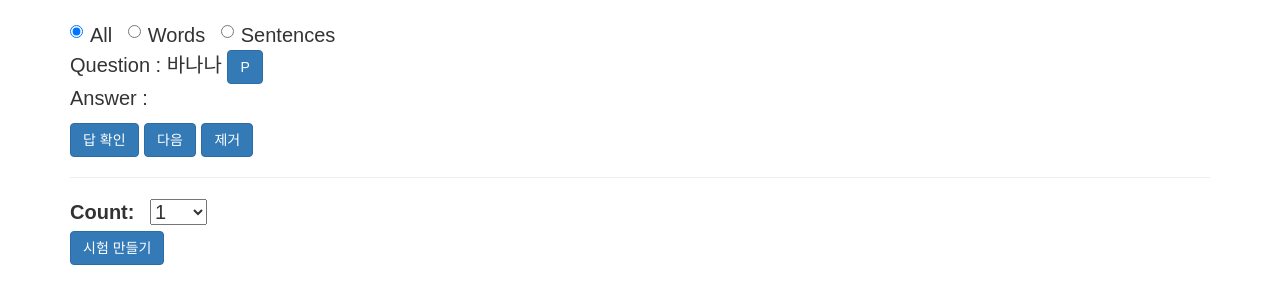
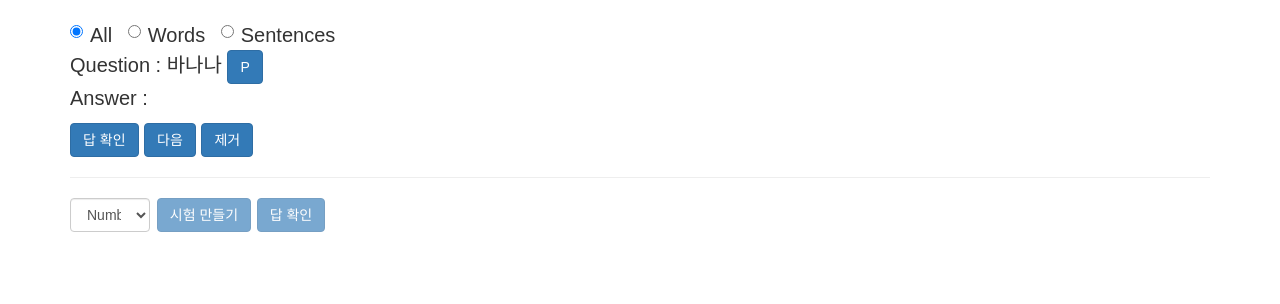
Before and after one commit to cjh5414/Memorist, a Django app: page /study/ in a window 1280 px wide. Shown: the part 52-356 px from the top of the page. Run offline with Django 3.2, Linux system fonts and the light colour scheme; a user stored in the database is signed in; data comes from the database, SQL or seed files in the repository; some libraries are stand-ins or nearby versions; some web fonts are replaced.

Commit message:
Make the buttons enable and disable in makeing test

```diff
--- a/memorist/static/js/study.js
+++ b/memorist/static/js/study.js
@@ -1,6 +1,4 @@
 $(document).ready(function() {
-    $("#id_check_test_answer").hide();
-
     words_number_select = $("#id_test_words_number_select");
     words_number = words_number_select.data("number");
 
@@ -55,7 +53,7 @@ $("#id_make_test_btn").click(function () {
     var question_number = $("#id_test_words_number_select option:selected").text();
     test_table = $("#id_test_table");
 
-    $("#id_check_test_answer").show();
+    $("#id_check_test_answer").prop("disabled", false);
     $("#id_test_table tr").slice(1).remove();
 
     $.ajax({
@@ -87,3 +85,8 @@ $("#id_make_test_btn").click(function () {
 $("#id_check_test_answer").click(function () {
     $("#id_test_table .test_answer").show();
 });
+
+
+$("#id_test_words_number_select").change(function() {
+    $("#id_make_test_btn").prop("disabled", false);
+});
--- a/memorist/wordlist/templates/study_word.html
+++ b/memorist/wordlist/templates/study_word.html
@@ -26,12 +26,11 @@
     </div>
     <hr>
     <div>
-        <label for="id_test_words_number_select">Count: </label>
-        <select id="id_test_words_number_select" class="form-inline" data-number="{{ numberOfWords }}" style="width: 5%; margin-left: 10px;">
+        <select id="id_test_words_number_select" class="form-control col-sm-3" data-number="{{ numberOfWords }}" style="width: 7%; margin-right: 7px;" placeholder="Number">
+            <option disabled selected>Number</option>
         </select>
-        <br/>
-        <button id="id_make_test_btn" type="button" class="btn btn-primary">시험 만들기</button>
-        <button id="id_check_test_answer" type="button" class="btn btn-primary">답 확인</button>
+        <button id="id_make_test_btn" type="button" class="btn btn-primary" disabled>시험 만들기</button>
+        <button id="id_check_test_answer" type="button" class="btn btn-primary" disabled>답 확인</button>
         <table id="id_test_table" class="table table-hover" hidden>
             <tr>
                 <th>#</th>
```
